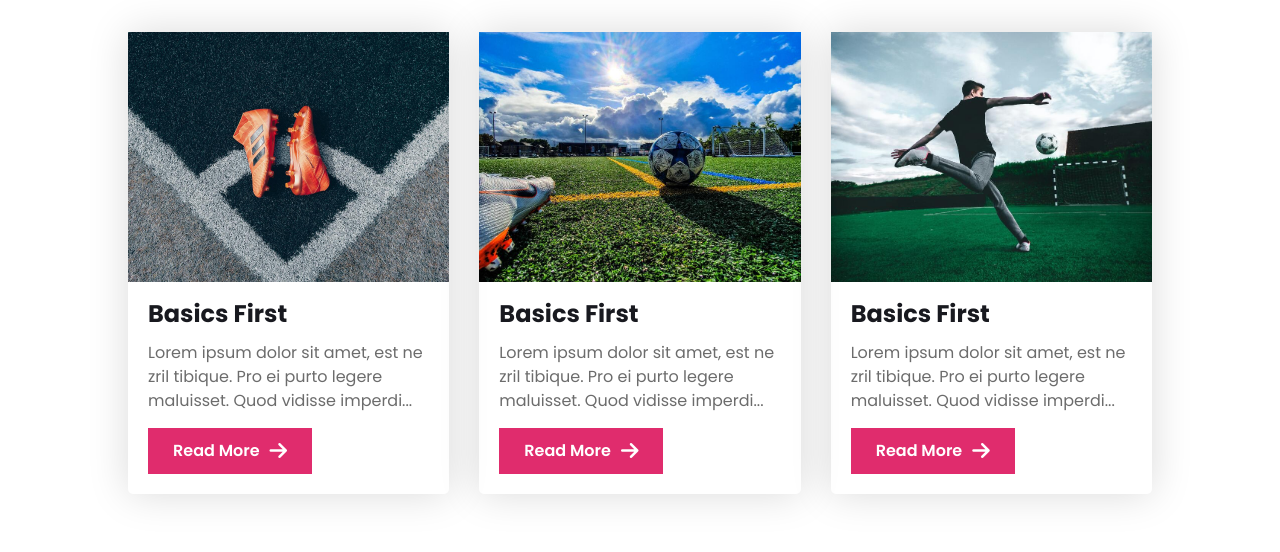
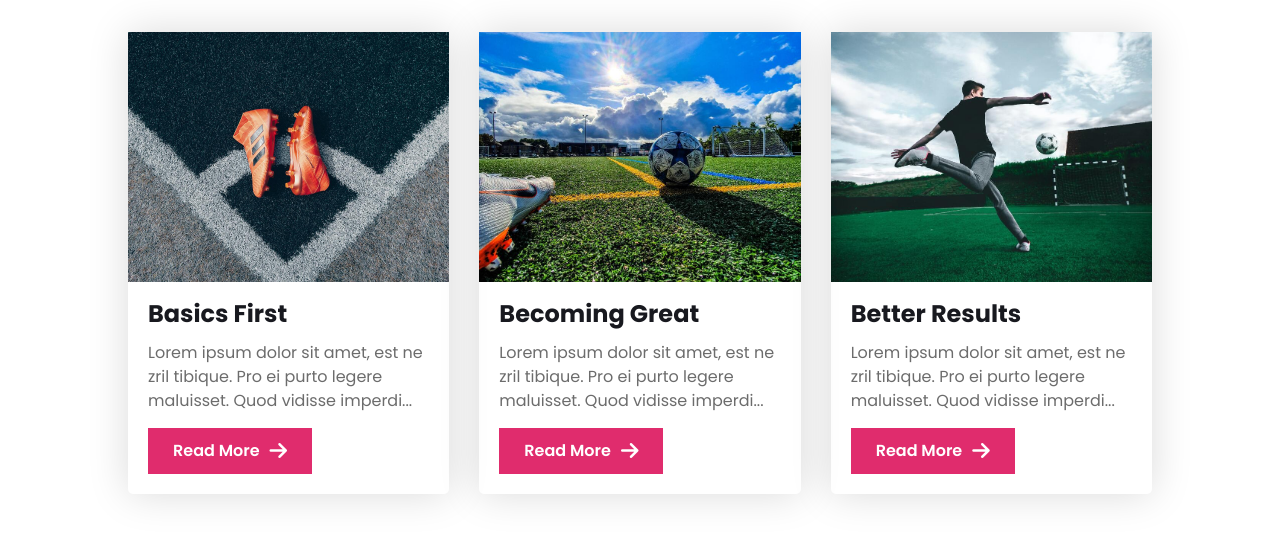
Before and after one commit to wpshamim/assignment_two, a plain HTML site: page index.html in a window 1280 px wide. Shown: the part 4466-5018 px from the top of the page. Drawn offline with Linux system fonts and the light colour scheme.

Commit message:
final submited

```diff
--- a/index.html
+++ b/index.html
@@ -245,7 +245,7 @@
                         <img class="blog__image" src="images/blogs/blog2.jpg" alt="blog1">
                     </div>
                     <div class="blog_content">
-                        <h2 class="blog__title">Basics First</h2>
+                        <h2 class="blog__title">Becoming Great</h2>
                         <p class="blog_article">Lorem ipsum dolor sit amet, est ne zril tibique. Pro ei purto legere maluisset. Quod vidisse imperdi...</p>
                         <a href="#" class="btn btn--primary">Read More <i class="fa-solid fa-arrow-right"></i></a>
                     </div>
@@ -255,7 +255,7 @@
                         <img class="blog__image" src="images/blogs/blog3.jpg" alt="blog1">
                     </div>
                     <div class="blog_content">
-                        <h2 class="blog__title">Basics First</h2>
+                        <h2 class="blog__title">Better Results</h2>
                         <p class="blog_article">Lorem ipsum dolor sit amet, est ne zril tibique. Pro ei purto legere maluisset. Quod vidisse imperdi...</p>
                         <a href="#" class="btn btn--primary">Read More <i class="fa-solid fa-arrow-right"></i></a>
                     </div>
--- a/style.css
+++ b/style.css
@@ -308,6 +308,7 @@
     object-fit: cover;
     width: 100%;
     transition: .5s;
+    display: flex;
 }
 .blog__image:hover {
     transform: scale(120%);
```
